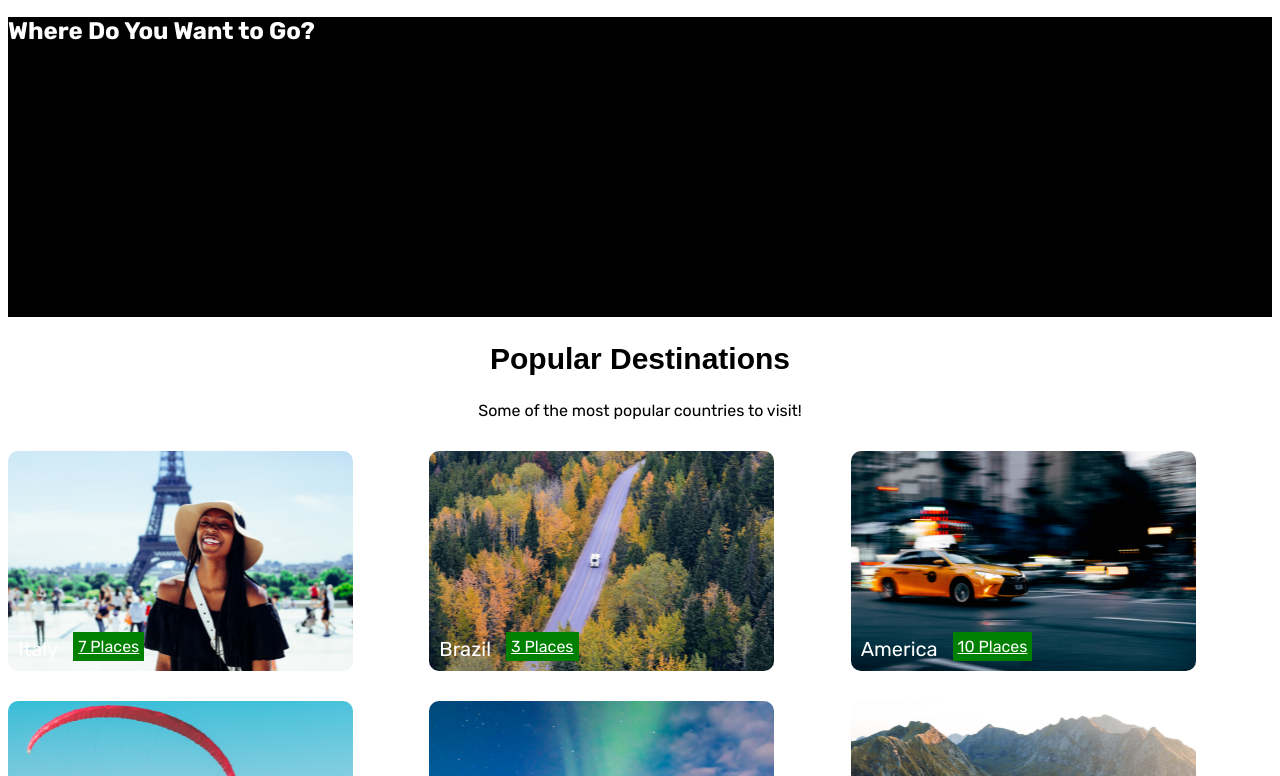
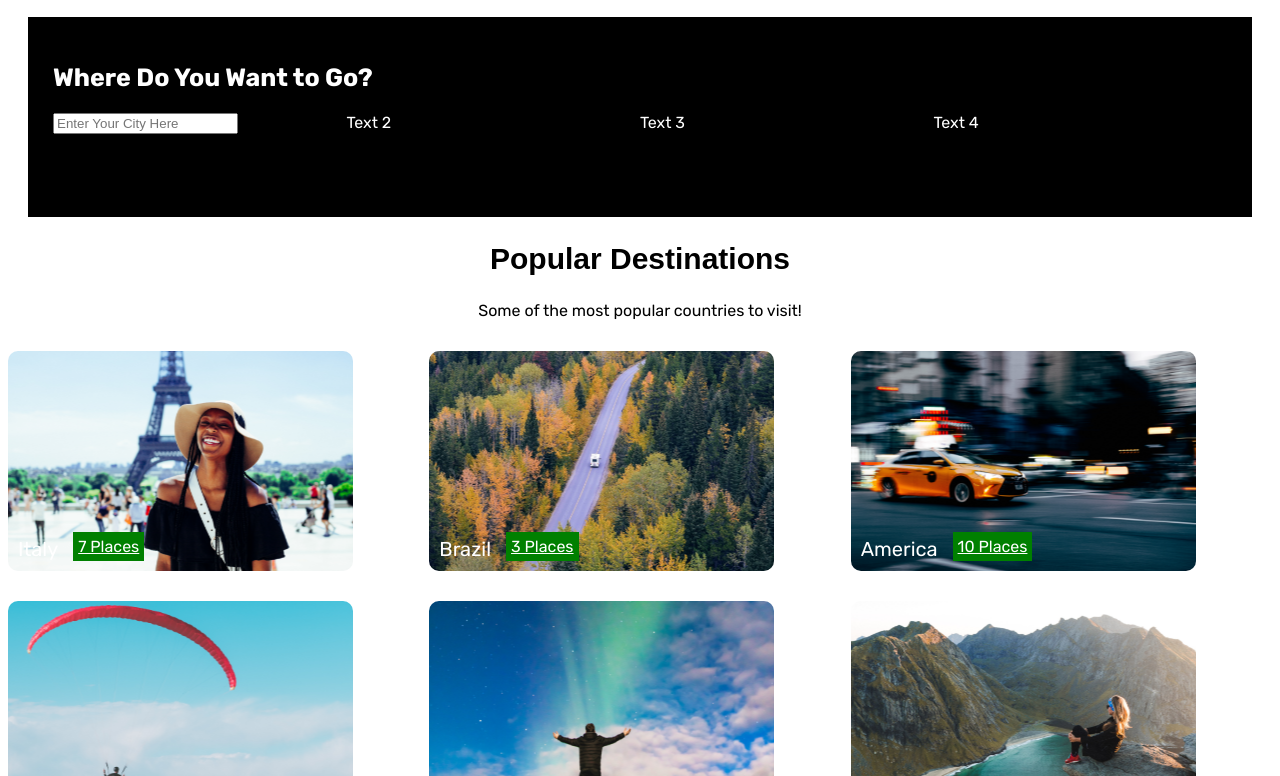
Before and after one commit to AnnikaNeumann/LabWorkTravelApp, a plain HTML site: page cc_travel_start/index.html in a window 1280 px wide. Shown: the part 324-1100 px from the top of the page. Drawn offline with nearby package versions, Linux system fonts and the light colour scheme.

Commit message:
MVP complete

```diff
--- a/cc_travel_start/css/search.css
+++ b/cc_travel_start/css/search.css
@@ -1,7 +1,14 @@
 .where-togo {
     background-color: #000;
-    height:300px;
+    height:150px;
     color:white;
+    padding:25px;
+    margin:20px;
+}
+
+.where-togo h2 {
+
+    font-size:25px;
 }
 
 .form-grid{
--- a/cc_travel_start/index.html
+++ b/cc_travel_start/index.html
@@ -61,7 +61,21 @@
             <h2>Where Do You Want to Go?</h2>
 
             <section class="form-grid">
+                <div>
+                    <input type="text" name="city" placeholder="Enter Your City Here">
+                </div>
 
+                <div>
+                    Text 2
+                </div>
+
+                <div>
+                    Text 3
+                </div>
+
+                <div>
+                    Text 4
+                </div>
 
 
             </section>
```
